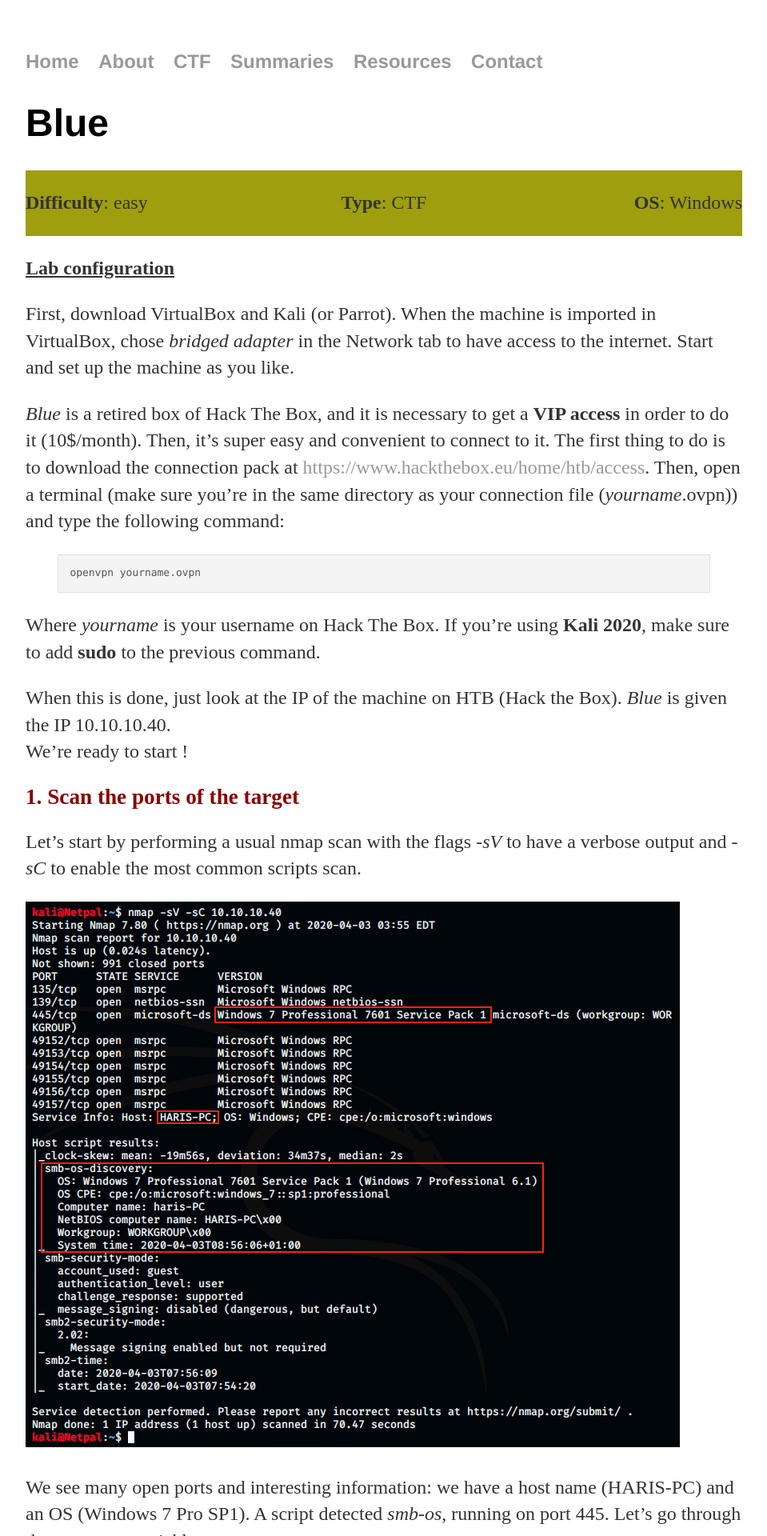
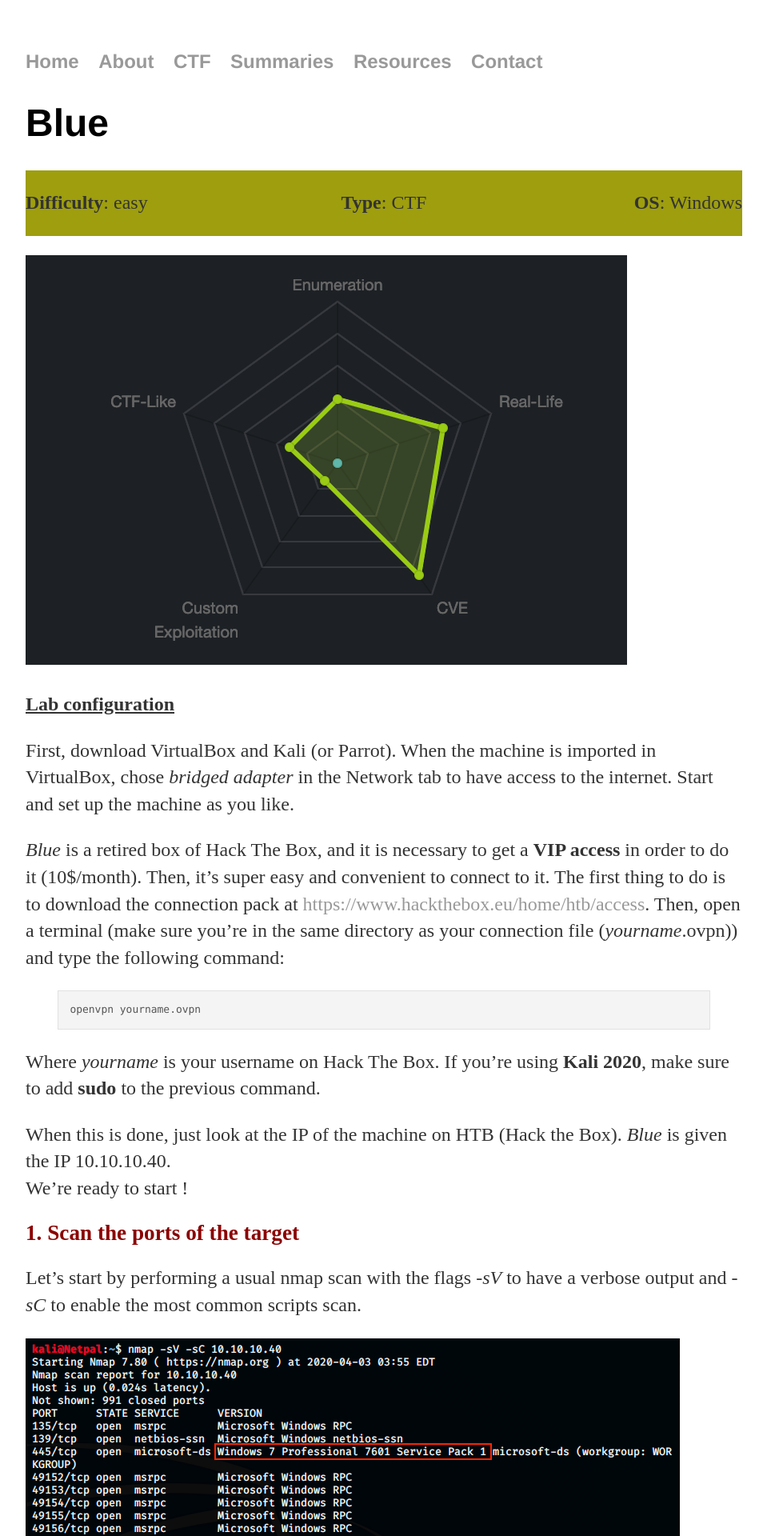
Before and after one commit to jsom1/jsom1.github.io, a Jekyll site: the page built from _walkthroughs/Blue.md, in a window 1280 px wide. Shown: the top 1920 px of the page at 80% size, without its empty margins (160-1119 px from the left). Built offline with Jekyll 4.4.1, drawn with Linux system fonts in a browser that asks for light colours; our own code applies the rules of GitHub Pages for plain Markdown files.

Commit message:
Update Blue.md

```diff
--- a/_walkthroughs/Blue.md
+++ b/_walkthroughs/Blue.md
@@ -15,6 +15,10 @@
  </div>
  <div style="clear: both;"></div>
  </div>
+
+<div class="img_container">
+![desc]({{https://jsom1.github.io/}}/_images/htb_blue_desc.png)
+</div>
 
 <ins>**Lab configuration**</ins>
 
```
